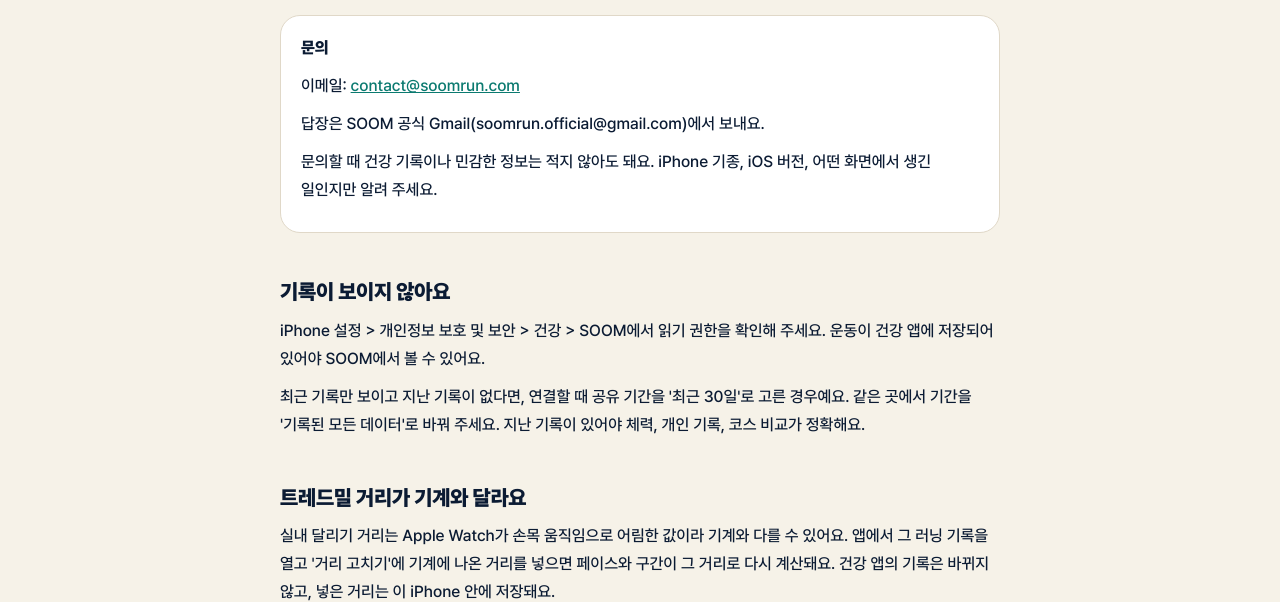
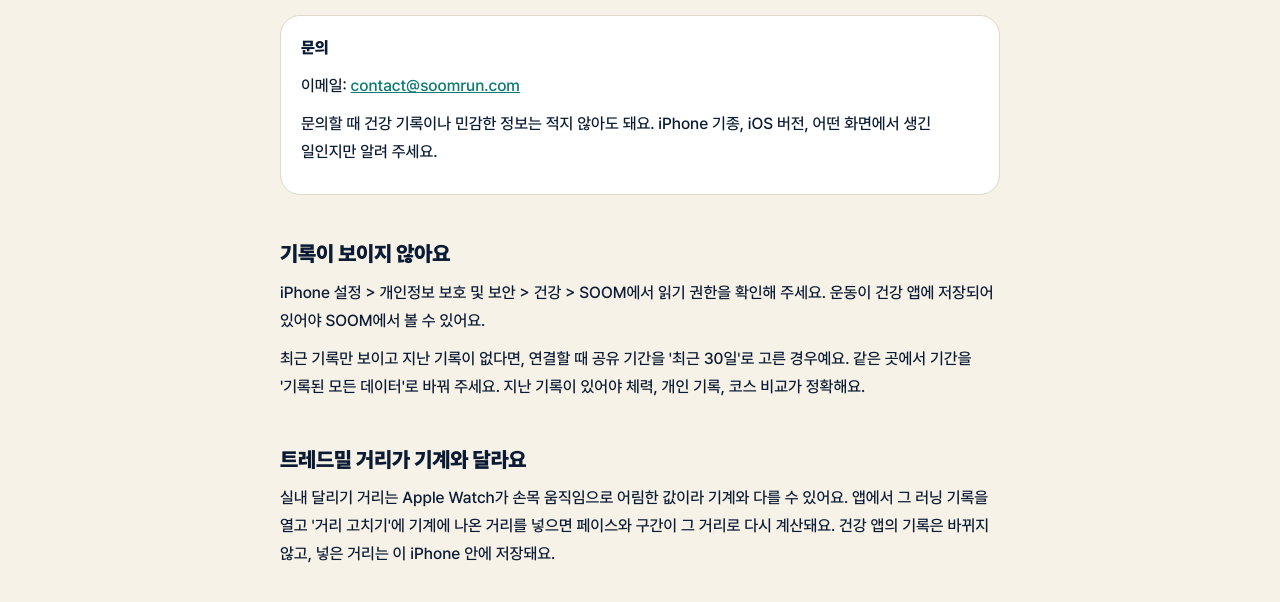
Before and after one commit to soom-run/soom-run.github.io, a plain HTML site: page support.html in a window 1280 px wide. Shown: the part 203-805 px from the top of the page. Drawn offline with Linux system fonts and the light colour scheme.

Commit message:
지원: 답장 주소 줄 뺌

```diff
--- a/support.html
+++ b/support.html
@@ -66,7 +66,6 @@ footer p{margin:6px 0}
 <div class="box">
 <strong>문의</strong>
 <p>이메일: <a href="mailto:contact@soomrun.com">contact@soomrun.com</a></p>
-<p>답장은 SOOM 공식 Gmail(soomrun.official@gmail.com)에서 보내요.</p>
 <p>문의할 때 건강 기록이나 민감한 정보는 적지 않아도 돼요. iPhone 기종, iOS 버전, 어떤 화면에서 생긴 일인지만 알려 주세요.</p>
 </div>
 
```
